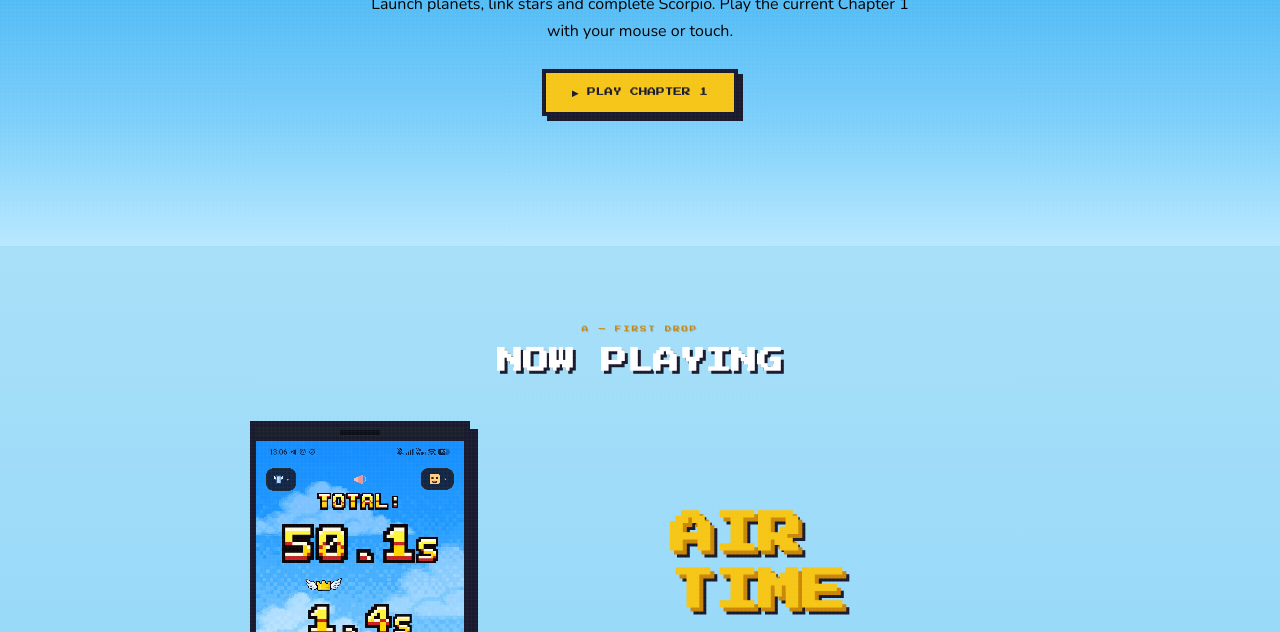
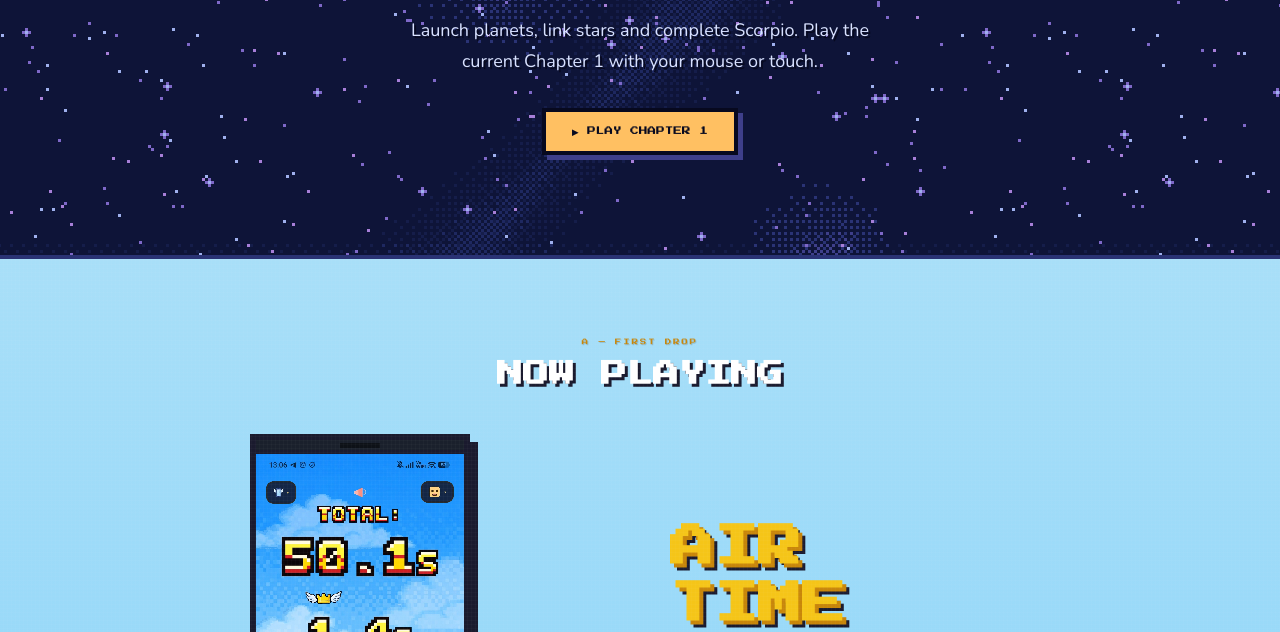
Before and after one commit to mrafael1/DustInSpace, a plain HTML site: page web/site/index.html in a window 1280 px wide. Shown: the part 1383-2015 px from the top of the page. Drawn offline with nearby package versions, Linux system fonts and the light colour scheme.

Commit message:
art: give AloneLab game section Chapter 1 space background

```diff
--- a/web/site/index.html
+++ b/web/site/index.html
@@ -174,6 +174,33 @@
       font-size: clamp(15px, 2.4vw, 26px);
       color: var(--white); text-shadow: 3px 3px 0 var(--px); line-height: 1.5;
     }
+
+    /* ─── DUST IN SPACE: Chapter 1's own pixel star field ─── */
+    #dust-in-space {
+      background-color: #07091f;
+      background-image: url('dust_space.png');
+      background-size: 960px 600px;
+      background-position: center;
+      image-rendering: pixelated;
+      border-top: 4px solid #2a3375;
+      border-bottom: 4px solid #2a3375;
+      color: #d9e2ff;
+      padding: 100px 24px;
+    }
+    #dust-in-space .section-header { max-width: 640px; margin: 0 auto; }
+    #dust-in-space .px-label { color: #a77fd8; text-shadow: 2px 2px 0 #07091f; }
+    #dust-in-space .px-title { color: #fffbea; text-shadow: 3px 3px 0 #07091f; }
+    #dust-in-space .dust-description {
+      margin: 24px auto 32px; max-width: 520px; line-height: 1.7;
+      font-size: 18px; text-shadow: 2px 2px 0 #07091f;
+    }
+    #dust-in-space .px-btn {
+      background: #ffc062; color: #07091f; border-color: #07091f;
+      box-shadow: 5px 5px 0 #3e3f8a;
+    }
+    #dust-in-space .px-btn:hover { box-shadow: 3px 3px 0 #3e3f8a; }
+    #dust-in-space .px-btn:active { box-shadow: none; }
+    #dust-in-space .px-btn:focus-visible { outline: 3px solid #fffbea; outline-offset: 5px; }
 
     /* ─── PROJECTS GRID ─── */
     #projects { background: linear-gradient(180deg,#5ec2f8 0%,#a8dff8 100%); }
@@ -468,11 +495,11 @@
 </section>
 
 <!-- ─── DUST IN SPACE ─── -->
-<section id="dust-in-space" class="sky-section">
+<section id="dust-in-space">
   <div class="section-header">
     <span class="px-label">PLAY IN YOUR BROWSER</span>
     <h2 class="px-title">DUST IN SPACE</h2>
-    <p style="margin:24px auto;max-width:560px;line-height:1.7">Launch planets, link stars and complete Scorpio. Play the current Chapter 1 with your mouse or touch.</p>
+    <p class="dust-description">Launch planets, link stars and complete Scorpio. Play the current Chapter 1 with your mouse or touch.</p>
     <a href="/dust-in-space/" class="px-btn">▶ PLAY CHAPTER 1</a>
   </div>
 </section>
```
Also changed, not shown: web/site/dust_space.png (added), 2 other files.
